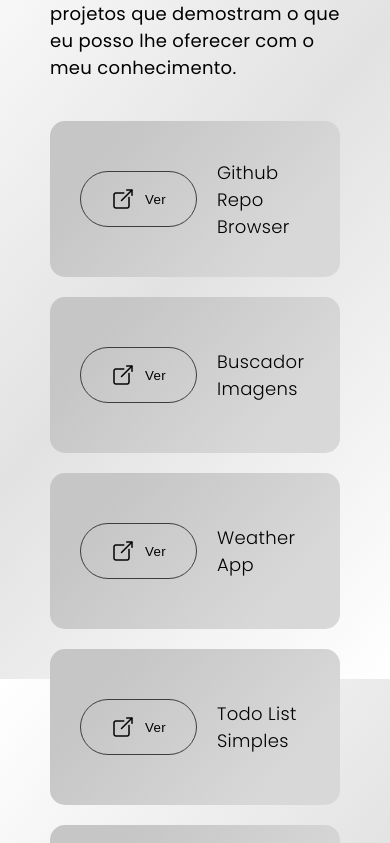
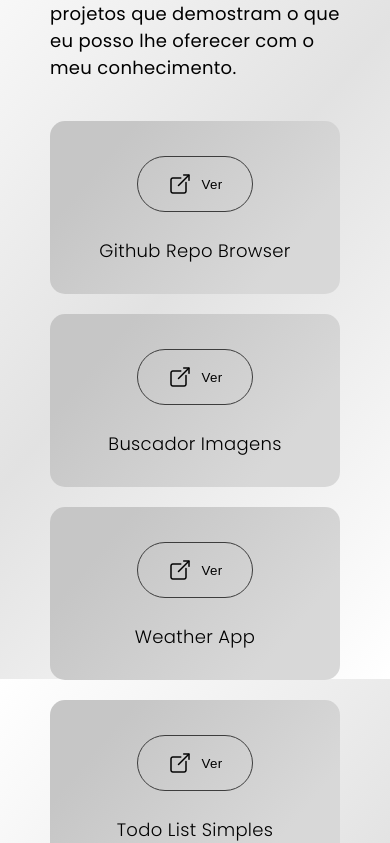
Before and after one commit to jeffreyalvr/meu-portfolio, a React (Vite) app: page / in a window 390 px wide. Shown: the part 1009-1852 px from the top of the page. Built offline with nearby package versions, Linux system fonts and the light colour scheme.

Commit message:
Corrige responsividade do work-item em telas menores 2

```diff
--- a/src/components/Works/styles.css
+++ b/src/components/Works/styles.css
@@ -97,3 +97,14 @@
     align-items: center;
   }
 }
+
+@media screen and (max-width: 500px) {
+  .works .work-item .item-container {
+    flex-direction: column;
+  }
+  .works .work-item .item-container button.my-20 {
+    margin: 5px 0;
+  }
+  .works .work-item .item-container h3 {
+    text-align: center;
+}
```
